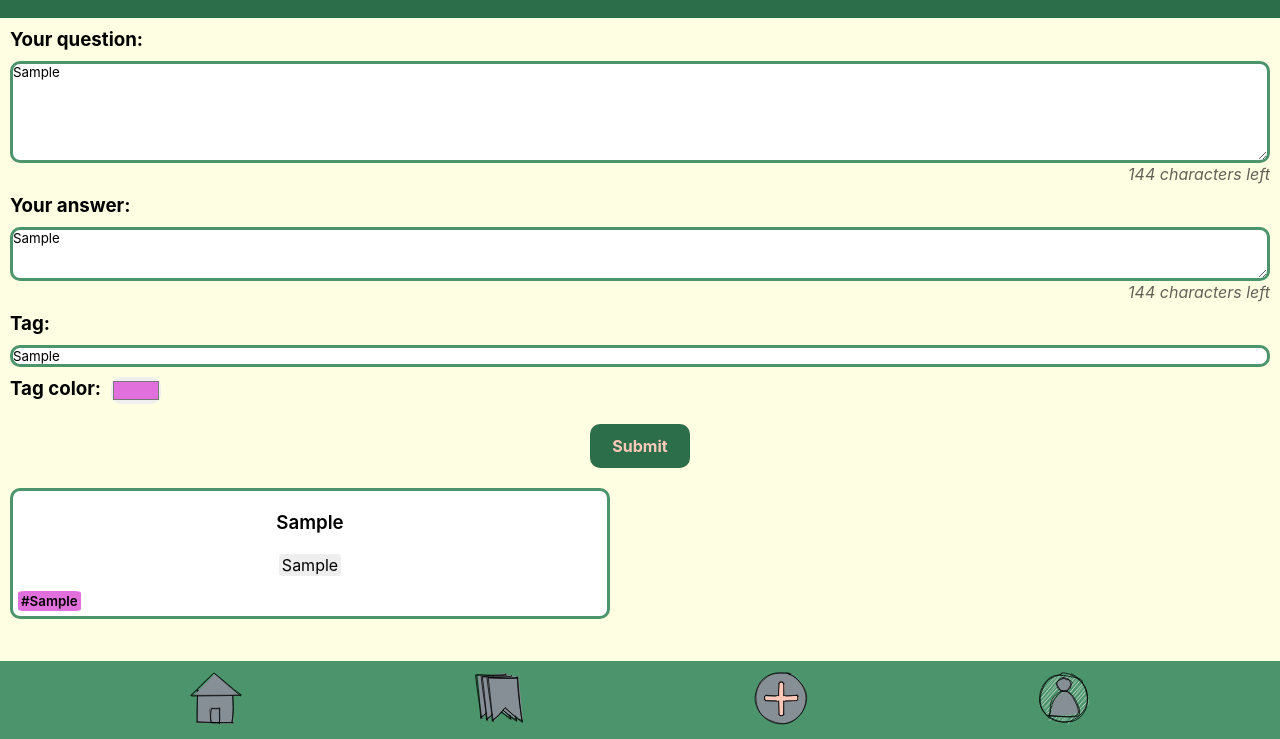
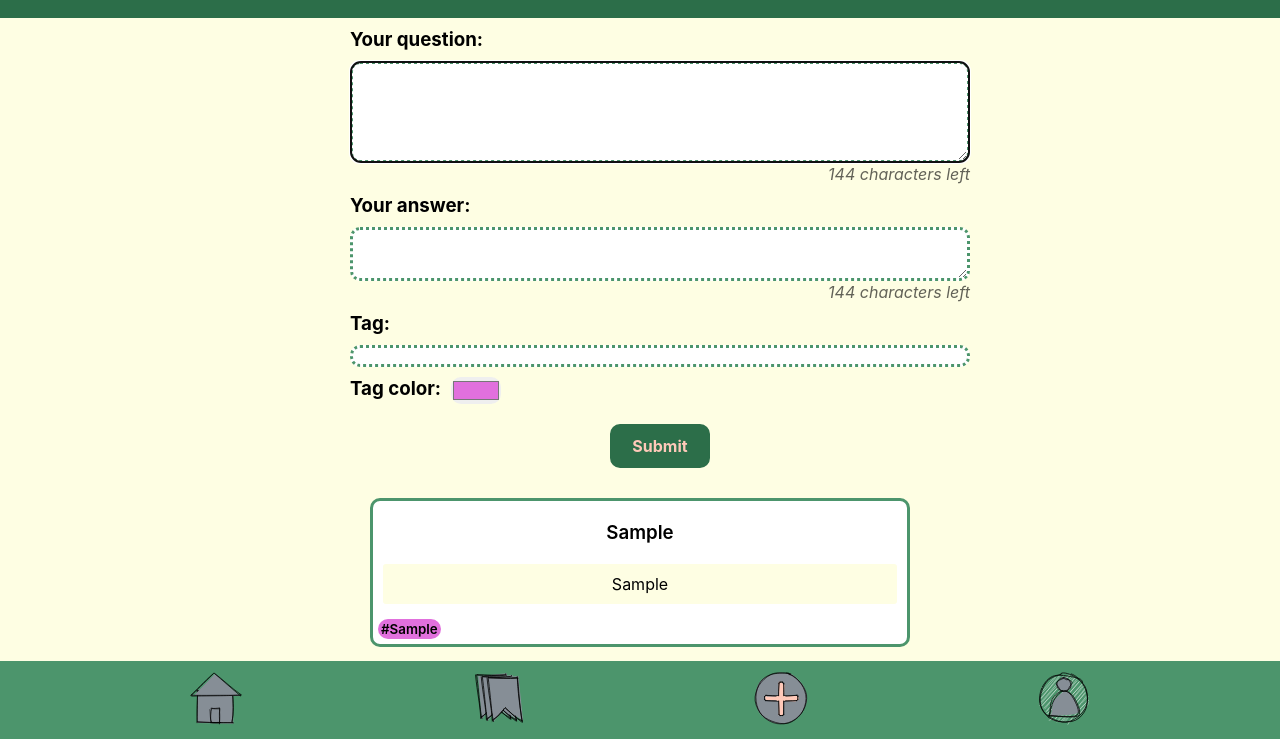
Before and after one commit to spacedoe/project2-quiz-app, a plain HTML site: page project2-quiz-app/form.html in a window 1280 px wide. Both pictures are taken after typing "Sample", "Sample", "Sample" into the empty fields and a click on the button "Submit". Shown: the part 61-800 px from the top of the page. Drawn offline with Linux system fonts and the light colour scheme.

Commit message:
update form styling

```diff
--- a/project2-quiz-app/css/components/card.css
+++ b/project2-quiz-app/css/components/card.css
@@ -6,10 +6,12 @@
   border: 3px solid var(--sea-green);
   background-color: #fff;
   position: relative;
-  margin: 20px 30px;
+  margin: 20px auto;
   padding: 20px;
   border-radius: 10px;
   max-width: 600px;
+  /* Prevent text (e.g. long text without spaces) from going out of a container */
+  overflow-wrap: break-word;
 }
 
 .question-card__icon,
@@ -30,6 +32,7 @@
   padding: 20px;
   text-align: center;
   font-weight: var(--semi-bold);
+  max-width: 540px;
 }
 
 .question-card__button {
@@ -45,6 +48,7 @@
 .question-card__answer {
   margin: 0;
   padding: 10px;
+  overflow-wrap: break-word;
 }
 
 .question-card__answer--hidden {
@@ -66,7 +70,7 @@ code {
 }
 
 .question-card__tag {
-  border-radius: 10%;
+  border-radius: 10px;
   padding: 2px 3px;
   font-size: smaller;
   font-weight: var(--semi-bold);
@@ -76,7 +80,7 @@ code {
   background-color: #857ff7;
 }
 .question-card__tag--html {
-  background-color: #E170DD;
+  background-color: #e170dd;
 }
 .question-card__tag--css {
   background-color: #f6db60;
--- a/project2-quiz-app/css/form.css
+++ b/project2-quiz-app/css/form.css
@@ -1,15 +1,20 @@
+.form-wrapper {
+  min-width: 50vw;
+  min-height: 50wh;
+  margin: 0 auto;
+  padding: 0;
+  max-width: 600px;
+}
 .form {
   display: flex;
   flex-direction: column;
   gap: 10px;
   padding: 10px;
-  min-width: 100vw;
-  max-width: 600px;
 }
 
 textarea,
 input {
-  border: 3px solid var(--sea-green);
+  border: 3px dotted var(--sea-green);
   border-radius: 10px;
 }
 
@@ -18,6 +23,16 @@ input {
   font-style: italic;
   margin-top: -9px;
   color: rgba(0, 0, 0, 0.615);
+}
+
+.tag-color__container {
+  display: flex;
+  flex-direction: row;
+  gap: 10px;
+}
+
+#tag-color {
+  border: 0;
 }
 
 button {
@@ -37,48 +52,39 @@ button {
   display: flex;
   flex-direction: column;
   justify-content: center;
-  align-items: center;
   gap: 10px;
   border: 3px solid var(--sea-green);
   background-color: #fff;
   position: relative;
   padding: 10px;
   border-radius: 10px;
-  max-width: 600px;
+  max-width: 540px;
+  overflow-wrap: break-word;
+  margin: 10px auto;
 }
 
-.new-card--question {
+.new-card__question {
   padding: 10px;
   text-align: center;
   font-weight: var(--semi-bold);
 }
 
-.new-card--answer {
-  margin: 0;
-  background-color: #eee;
+.new-card__answer {
+  background-color: var(--light-yellow);
   border-radius: 3px;
-  padding: 1px 3px;
+  padding: 10px 10px;
   margin-bottom: 30px;
+  text-align: center;
 }
 
-.new-card--tag {
+.new-card__tag {
   position: absolute;
   bottom: 0px;
   left: 0px;
   margin: 5px;
-  border-radius: 10%;
+  border-radius: 10px;
   padding: 2px 3px;
   font-size: smaller;
   font-weight: var(--semi-bold);
   background-color: #e170dd;
 }
-
-.tag-color__container {
-  display: flex;
-  flex-direction: row;
-  gap: 10px;
-}
-
-#tag-color {
-  border: 0;
-}
--- a/project2-quiz-app/css/global.css
+++ b/project2-quiz-app/css/global.css
@@ -33,4 +33,6 @@ body {
 
 main {
   margin-bottom: 75px;
+  width: 100%;
+  max-width: 600px;
 }
--- a/project2-quiz-app/form.html
+++ b/project2-quiz-app/form.html
@@ -12,7 +12,8 @@
       <h1 class="header__text">Quiz App</h1>
     </header>
 
-    <main>
+    <main data-js="main">
+      <div class="form-wrapper">
         <form class="form" data-js="form">
           <label for="form__question"><h3>Your question:</h3></label>
           <textarea
@@ -41,17 +42,23 @@
           </p>
 
           <label for="form__tag"><h3>Tag:</h3></label>
-        <input type="text" id="form__tag" name="formTag" />
+          <input type="text" id="form__tag" name="formTag" maxlength="50"/>
 
           <div class="tag-color__container">
             <label for="tag-color"><h3>Tag color:</h3></label>
-          <input type="color" id="tag-color" name="tagColor" value="#E170DD" />
+            <input
+              type="color"
+              id="tag-color"
+              name="tagColor"
+              value="#E170DD"
+            />
           </div>
 
           <div>
             <button type="submit">Submit</button>
           </div>
         </form>
+      </div>
     </main>
 
     <footer class="footer">
--- a/project2-quiz-app/js/form.js
+++ b/project2-quiz-app/js/form.js
@@ -1,6 +1,7 @@
 const form = document.querySelector('[data-js="form"]');
 const question = document.getElementById("form__question");
 const tagColor = document.getElementById("tag-color");
+const main = document.querySelector('[data-js="main"]');
 
 form.addEventListener("submit", (e) => {
   e.preventDefault();
@@ -9,27 +10,27 @@ form.addEventListener("submit", (e) => {
   const data = Object.fromEntries(formData);
 
   createNewCard(data.formQuestion, data.formAnswer, data.formTag);
-  //   dataReset()
+  dataReset();
 });
 
 function createNewCard(question, answer, tag) {
   const newCard = document.createElement("section");
   newCard.classList = "new-card";
-  form.append(newCard);
+  main.append(newCard);
 
   const cardQuestion = document.createElement("h3");
   cardQuestion.textContent = question;
-  cardQuestion.className = "new-card--question";
+  cardQuestion.className = "new-card__question";
   newCard.append(cardQuestion);
 
   const cardAnswer = document.createElement("p");
   cardAnswer.textContent = answer;
-  cardAnswer.classList = "new-card--answer";
+  cardAnswer.classList = "new-card__answer";
   newCard.append(cardAnswer);
 
   const cardTag = document.createElement("p");
   cardTag.textContent = `#${tag}`;
-  cardTag.classList = "new-card--tag";
+  cardTag.classList = "new-card__tag";
   cardTag.style.backgroundColor = tagColor.value;
   newCard.append(cardTag);
 }
@@ -41,7 +42,6 @@ const dataReset = () => {
 
 const textArea1 = document.querySelector('[data-js="textarea1"]');
 const textArea2 = document.querySelector('[data-js="textarea2"]');
-// const textCount = document.querySelector('[data-js="textCountMessage"]');
 
 let textCounting = (e) => {
   const textArea = e.currentTarget;
@@ -55,9 +55,6 @@ let textCounting = (e) => {
   } else {
     textCountMessage.textContent = `${remaining} characters left`;
   }
-
-  console.log(maxLength);
-  console.log(currentLength);
 };
 
 textArea1.addEventListener("input", textCounting);
```
Also changed, not shown: project2-quiz-app/index.html (+0 -1 lines). Lines whose indentation alone changed are shown as unchanged.
